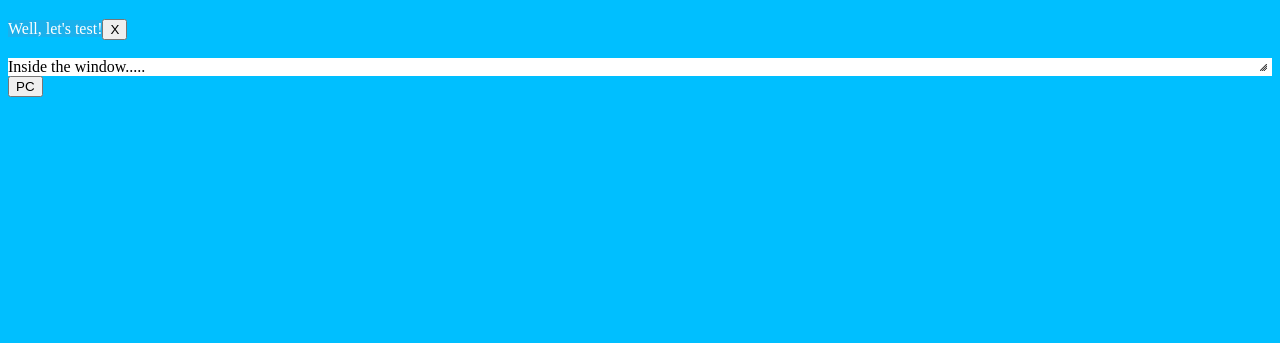
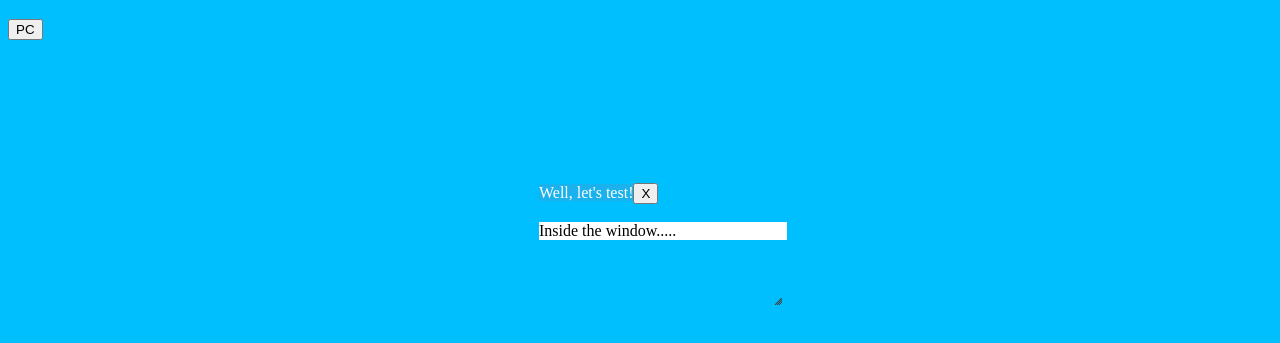
Before and after one commit to PC-trollbox/PCOS, a plain HTML site: page index.html in a window 1280 px wide. Shown: the part 61-404 px from the top of the page. Drawn offline with nearby package versions, Linux system fonts and the light colour scheme.

Commit message:
Update index.html

```diff
--- a/index.html
+++ b/index.html
@@ -12,7 +12,7 @@
    </head>
    <body style="background: deepskyblue;">
        <h1>Work in progress!</h1>
-     <div id="resizeDiv"><label id="resizeDiv-name" style="background:#1ab1ed;color:white;">Well, let's test!</label><button onclick="resizeDiv.delete()">X</button><br><br><div style="background: white; color: black;">Inside the window.....</div></div>
+     <div id="resizeDiv" style="left: 539px; top: 244px; position: absolute; width: 248px; height: 127px;"><label id="resizeDiv-name" style="background:#1ab1ed;color:white;">Well, let's test!</label><button onclick="resizeDiv.delete()">X</button><br><br><div style="background: white; color: black;">Inside the window.....</div></div>
      <script type="text/javascript">
 	   //new
 $('#resizeDiv').resizable();
```
